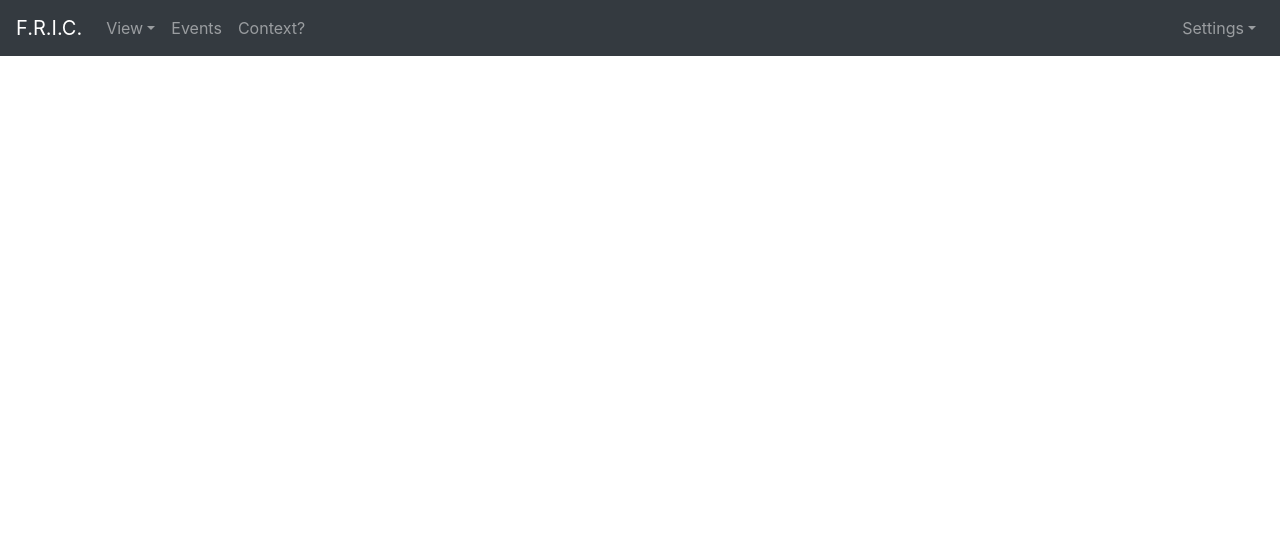
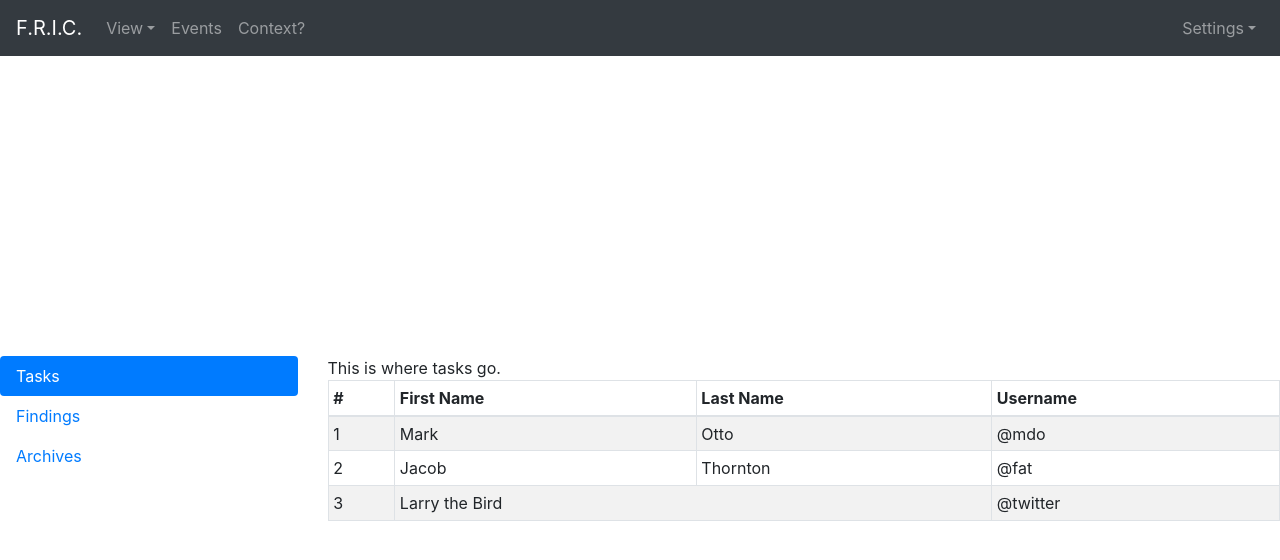
Before and after one commit to imanisima/Findings-and-Reporting-Information-Console, a React app in the folder fric-app/: page / in a window 1280 px wide. Built offline with nearby package versions, Linux system fonts and the light colour scheme.

Commit message:
navbar and main page

```diff
--- a/fric-app/src/FRIC.js
+++ b/fric-app/src/FRIC.js
@@ -1,9 +1,11 @@
 import React, { Component } from 'react';
+import ReactDOM from "react-dom";
 
 import logo from './logo.svg';
 import './FRIC.css';
 
 import Main from './FRIC_gui/pages/FRIC_gui_main.js';
+import MainNav from './FRIC_gui/bootstrap/FRIC_gui_navbar.js';
 
 class FRIC extends Component {
   render() {
@@ -17,12 +19,13 @@ class FRIC extends Component {
           The information console for tracking vulnerabilities and findings.
         </p>
 
+        <MainNav />
         <Main displaytext="Main Component Data"/>
+
 
       </div>
     );
   }
 }
 
-
 export default FRIC;
--- /dev/null
+++ b/fric-app/src/FRIC_gui/bootstrap/FRIC_gui_navbar.js
@@ -0,0 +1,61 @@
+import React, {Component} from 'react';
+import {Navbar, Nav, NavDropdown} from 'react-bootstrap';
+
+class MainNav extends Component{
+  render(){
+
+    const parentContainerStyles = {
+      position: 'absolute',
+      height: '100%',
+      width: '100%',
+      display: 'table'
+    };
+
+    const subContainerStyles = {
+      position: 'relative',
+      height: '100%',
+      width: '100%',
+      display: 'table-cell',
+      verticalAlign: 'middle'
+    };
+
+    return (
+      <div style={parentContainerStyles}>
+        <div style={subContainerStyles}>
+
+          <Navbar collapseOnSelect expand="lg" bg="dark" variant="dark" fixed="top">
+            <Navbar.Brand href="#home">F.R.I.C.</Navbar.Brand>
+            <Navbar.Toggle aria-controls="responsive-navbar-nav" />
+            <Navbar.Collapse id="responsive-navbar-nav">
+              <Nav className="mr-auto">
+                <NavDropdown title="View" id="collasible-nav-dropdown">
+                  <NavDropdown.Item href="#action/3.1">Tasks</NavDropdown.Item>
+                  <NavDropdown.Item href="#action/3.2">Archives</NavDropdown.Item>
+                  <NavDropdown.Item href="#action/3.3">Summary</NavDropdown.Item>
+                </NavDropdown>
+                <Nav.Link href="#features">Events</Nav.Link>
+                <Nav.Link href="#pricing">Context?</Nav.Link>
+              </Nav>
+              <Nav>
+                <NavDropdown title="Settings" id="collasible-nav-dropdown">
+                  <NavDropdown.Item href="#action/3.1">Configurations</NavDropdown.Item>
+                  <NavDropdown.Item href="#action/3.2">Settings</NavDropdown.Item>
+                  {/* <NavDropdown.Divider /> */}
+                  {/* <NavDropdown.Item href="#action/3.4">Separated link</NavDropdown.Item> */}
+                </NavDropdown>
+              </Nav>
+            </Navbar.Collapse>
+          </Navbar>
+
+          </div>
+        </div>
+
+
+    );
+
+  }
+
+}
+
+
+export default MainNav;
--- /dev/null
+++ b/fric-app/src/FRIC_gui/bootstrap/FRIC_gui_table.js
@@ -0,0 +1,46 @@
+import React, {Component} from 'react';
+import {Table} from 'react-bootstrap';
+
+class TableDisplay extends Component{
+  render(){
+
+    return (
+        <Table striped bordered hover size="sm">
+        <thead>
+          <tr>
+            <th>#</th>
+            <th>First Name</th>
+            <th>Last Name</th>
+            <th>Username</th>
+          </tr>
+        </thead>
+        <tbody>
+          <tr>
+            <td>1</td>
+            <td>Mark</td>
+            <td>Otto</td>
+            <td>@mdo</td>
+          </tr>
+          <tr>
+            <td>2</td>
+            <td>Jacob</td>
+            <td>Thornton</td>
+            <td>@fat</td>
+          </tr>
+          <tr>
+            <td>3</td>
+            <td colSpan="2">Larry the Bird</td>
+            <td>@twitter</td>
+          </tr>
+        </tbody>
+      </Table>
+
+
+    );
+
+  }
+
+}
+
+
+export default TableDisplay;
--- /dev/null
+++ b/fric-app/src/FRIC_gui/bootstrap/FRIC_gui_tabs.js
@@ -0,0 +1,74 @@
+import React, {Component} from 'react';
+import {Tab, Row, Col, Nav} from 'react-bootstrap';
+import TableDisplay from '../bootstrap/FRIC_gui_table.js';
+
+class TabDisplay extends Component{
+  render(){
+
+    const parentContainerStyles = {
+      position: 'absolute',
+      height: '100%',
+      width: '100%',
+      display: 'table'
+    };
+
+    const subContainerStyles = {
+      position: 'relative',
+      height: '100%',
+      width: '100%',
+      display: 'table-cell',
+      verticalAlign: 'middle'
+    };
+
+    return (
+      <div style={parentContainerStyles}>
+        <div style={subContainerStyles}>
+
+        <Tab.Container id="left-tabs-example" defaultActiveKey="tasks">
+            <Row>
+                <Col sm={3}>
+                <Nav variant="pills" className="flex-column">
+                    <Nav.Item>
+                        <Nav.Link eventKey="tasks">Tasks</Nav.Link>
+                    </Nav.Item>
+                    <Nav.Item>
+                        <Nav.Link eventKey="findings">Findings</Nav.Link>
+                    </Nav.Item>
+                    <Nav.Item>
+                        <Nav.Link eventKey="archives">Archives</Nav.Link>
+                    </Nav.Item>
+                </Nav>
+                </Col>
+                <Col sm={9}>
+                <Tab.Content>
+                    <Tab.Pane eventKey="tasks">
+                      This is where tasks go.
+                      <TableDisplay/>
+
+                        {/* <tasks /> */}
+                    </Tab.Pane>
+                    <Tab.Pane eventKey="findings">
+                    This is where findings may go.
+                        {/* <findings /> */}
+                    </Tab.Pane>
+                    <Tab.Pane eventKey="archives">
+                    This is where archives can be found.
+                        {/* <archives /> */}
+                    </Tab.Pane>
+                </Tab.Content>
+                </Col>
+            </Row>
+            </Tab.Container>
+
+          </div>
+        </div>
+
+
+    );
+
+  }
+
+}
+
+
+export default TabDisplay;
--- a/fric-app/src/FRIC_gui/bootstrap/navbar.js
+++ /dev/null
@@ -1,40 +0,0 @@
-import React, {Component} from 'react';
-import {Navbar, Nav, NavDropdown} from 'react-bootstrap';
-
-class MainNav extends Component{
-  render(){
-
-    return (
-      <Navbar collapseOnSelect expand="lg" bg="dark" variant="dark" fixed="top">
-        <Navbar.Brand href="#home">F.R.I.C.</Navbar.Brand>
-        <Navbar.Toggle aria-controls="responsive-navbar-nav" />
-        <Navbar.Collapse id="responsive-navbar-nav">
-          <Nav className="mr-auto">
-            <NavDropdown title="View" id="collasible-nav-dropdown">
-              <NavDropdown.Item href="#action/3.1">Tasks</NavDropdown.Item>
-              <NavDropdown.Item href="#action/3.2">Archives</NavDropdown.Item>
-              <NavDropdown.Item href="#action/3.3">Summary</NavDropdown.Item>
-            </NavDropdown>
-            <Nav.Link href="#features">Events</Nav.Link>
-            <Nav.Link href="#pricing">Context?</Nav.Link>
-          </Nav>
-          <Nav>
-            <NavDropdown title="Settings" id="collasible-nav-dropdown">
-              <NavDropdown.Item href="#action/3.1">Configurations</NavDropdown.Item>
-              <NavDropdown.Item href="#action/3.2">Settings</NavDropdown.Item>
-              {/* <NavDropdown.Divider /> */}
-              {/* <NavDropdown.Item href="#action/3.4">Separated link</NavDropdown.Item> */}
-            </NavDropdown>
-          </Nav>
-        </Navbar.Collapse>
-      </Navbar>
-
-
-    );
-
-  }
-
-}
-
-
-export default MainNav;
--- a/fric-app/src/FRIC_gui/css/FRIC_gui_main.css
+++ b/fric-app/src/FRIC_gui/css/FRIC_gui_main.css
@@ -1,16 +1,5 @@
-.App {
+.FRIC {
   text-align: center;
-}
-
-.App-logo {
-  height: 40vmin;
-  pointer-events: none;
-}
-
-@media (prefers-reduced-motion: no-preference) {
-  .App-logo {
-    animation: App-logo-spin infinite 20s linear;
-  }
 }
 
 .App-header {
--- a/fric-app/src/FRIC_gui/pages/FRIC_gui_main.js
+++ b/fric-app/src/FRIC_gui/pages/FRIC_gui_main.js
@@ -1,12 +1,24 @@
 import React, {Component} from 'react';
+import ReactDOM from "react-dom";
+import TabDisplay from '../bootstrap/FRIC_gui_tabs.js';
+
+import MainNav from '../bootstrap/FRIC_gui_navbar.js';
 
 export default class Main extends Component {
     render() {
-            const element = (<div>Text from Element</div>)
-            return (<div className="comptext">
-            <h3>Tasks</h3>
-                {this.props.displaytext}
-                {element}
-            </div>)
-            }
-        }
+        return(
+        ReactDOM.render(
+            <container>
+            <div>
+                <MainNav />
+                    <body>
+                        <h2> Welcome to F.R.I.C.</h2>
+
+                        <TabDisplay />
+                    </body>
+            </div>
+            </container>, document.getElementById('FRIC'))
+        );
+
+    }
+}
```
Also changed, not shown: fric-app/src/index.js (+2 -7 lines), fric-app/src/FRIC.css (line endings or trailing spaces).
